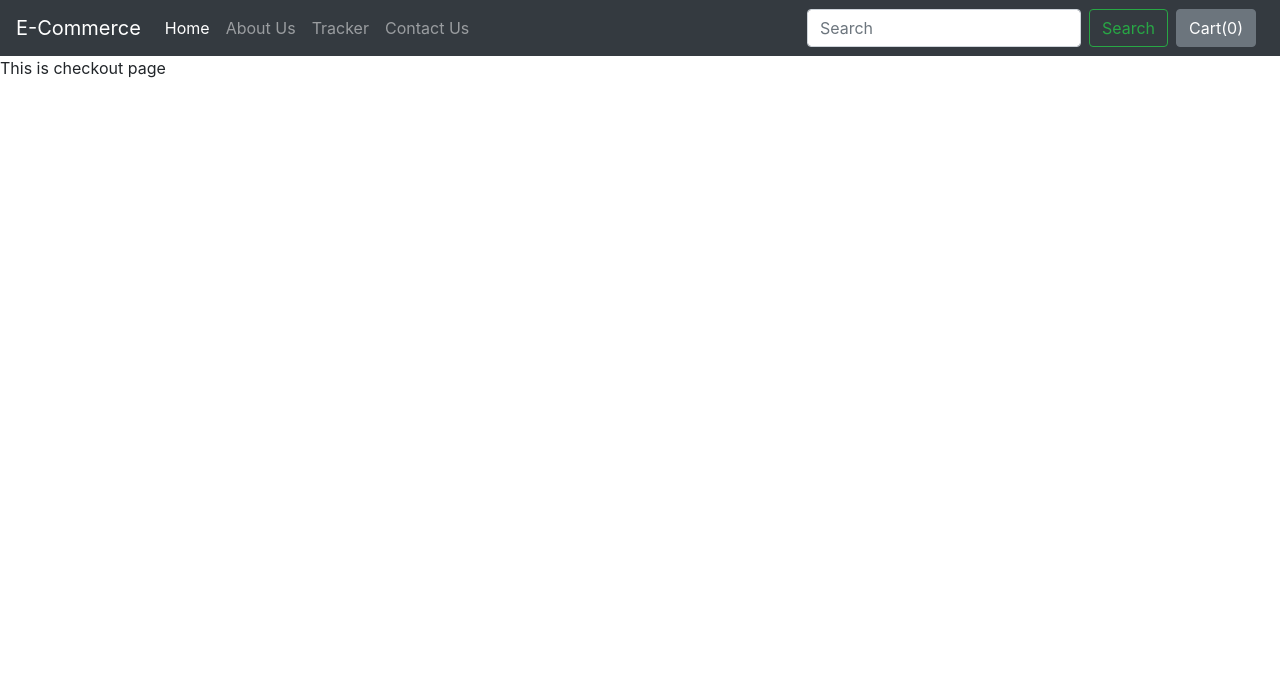
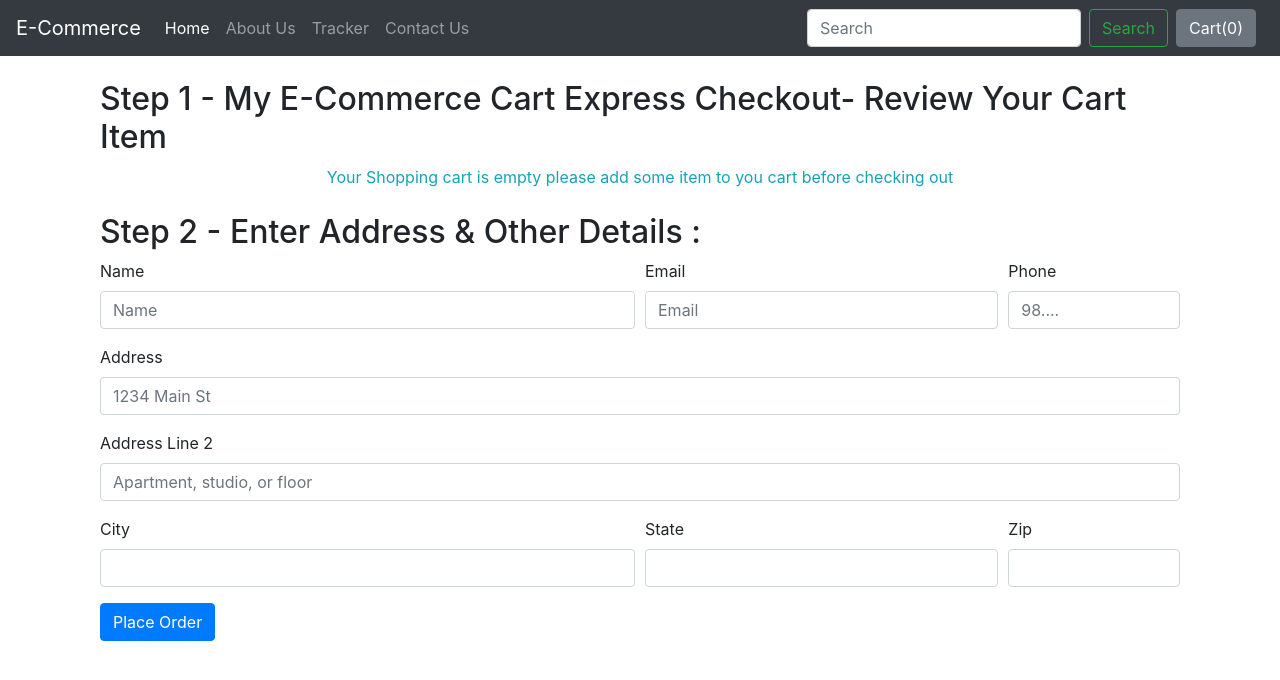
Before and after one commit to Mohammadhussain257/ecommerce, a Django app: page /shop/checkout/ in a window 1280 px wide. Shown: the top 680 px of the page. Run offline with Django 3.2, Linux system fonts and the light colour scheme; some libraries are stand-ins or nearby versions.

Commit message:
adding items to checkout page

```diff
--- a/shop/views.py
+++ b/shop/views.py
@@ -14,7 +14,7 @@ def index(request):
         n = len(prod)
         no_of_slides = n // 4 + ceil((n / 4) - (n // 4))
         all_products.append([prod, range(1, no_of_slides), no_of_slides])
-    context = {'all_products': all_products}
+    context = {'all_products': all_products, 'title': 'My~E-Commerce'}
     return render(request, 'shop/index.html', context)
 
 
@@ -28,7 +28,7 @@ def contact(request):
         email = request.POST.get('email', '')
         phone = request.POST.get('phone', '')
         desc = request.POST.get('desc', '')
-        contact = Contact(name=name, email=email,phone=phone,desc=desc)
+        contact = Contact(name=name, email=email, phone=phone, desc=desc)
         contact.save()
     return render(request, 'shop/contact.html')
 
@@ -44,7 +44,7 @@ def search(request):
 def prodview(request, prod_id):
     # Fetch the product using id
     product = Product.objects.filter(id=prod_id)
-    return render(request, 'shop/productview.html', {'products':product[0]})
+    return render(request, 'shop/productview.html', {'products': product[0]})
 
 
 def checkout(request):
--- a/templates/base.html
+++ b/templates/base.html
@@ -57,14 +57,16 @@
         $('.divpr').on('click', 'button.cart', function(){
         var idstr = this.id.toString();
         if (cart[idstr] != undefined) {
-            cart[idstr] = cart[idstr] + 1;
+            qty = cart[idstr][0]+1;
         } else {
-            cart[idstr] = 1;
+            qty = 1;
+            var name = document.getElementById('name'+idstr).innerHTML;
+            cart[idstr] = [qty, name];
         }
         updateCart(cart);
     });
     //Add Popover to cart
-    $('#popcart').popover();
+    $('#popcart').popover('show');
     updatePopover(cart);
     function updatePopover(cart) {
         var popStr = "";
@@ -73,7 +75,7 @@
         for (var item in cart) {
             popStr = popStr + "<b>" + i + "</b>. ";
             popStr = popStr + document.getElementById('name' + item).innerHTML.slice(0, 19) +
-                "... Qty: " + cart[item] + '<br>';
+                "... Qty: " + cart[item][0] + '<br>';
             i = i + 1;
         }
         popStr = popStr + "</div><a href='{% url "shop:Checkout" %}' class='btn btn-primary' id='checkout'>Checkout</a>" +
@@ -94,10 +96,10 @@
     function updateCart(cart) {
         var sum = 0;
         for (var item in cart) {
-            sum = sum + cart[item];
+            sum = sum + cart[item][0];
             document.getElementById('div' + item).innerHTML = "<button id='minus" + item +
                 "' class='btn btn-primary minus'>-</button> <span id='val" + item + "''>" +
-                cart[item] + "</span> <button id='plus" + item +
+                cart[item][0] + "</span> <button id='plus" + item +
                 "' class='btn btn-primary plus'> + </button>";
         }
         localStorage.setItem('cart', JSON.stringify(cart));
@@ -108,15 +110,15 @@
     // If plus or minus button is clicked, change the cart as well as the display value
     $('.divpr').on("click", "button.minus", function() {
         a = this.id.slice(7, );
-        cart['pr' + a] = cart['pr' + a] - 1;
-        cart['pr' + a] = Math.max(0, cart['pr' + a]);
-        document.getElementById('valpr' + a).innerHTML = cart['pr' + a];
+        cart['pr' + a][0] = cart['pr' + a][0] - 1;
+        cart['pr' + a][0] = Math.max(0, cart['pr' + a][0]);
+        document.getElementById('valpr' + a).innerHTML = cart['pr' + a][0];
         updateCart(cart);
     });
     $('.divpr').on("click", "button.plus", function() {
         a = this.id.slice(6, );
-        cart['pr' + a] = cart['pr' + a] + 1;
-        document.getElementById('valpr' + a).innerHTML = cart['pr' + a];
+        cart['pr' + a][0] = cart['pr' + a][0] + 1;
+        document.getElementById('valpr' + a).innerHTML = cart['pr' + a][0];
         updateCart(cart);
     });
     </script>
--- a/templates/shop/checkout.html
+++ b/templates/shop/checkout.html
@@ -1,7 +1,82 @@
 {% extends 'base.html' %}
 {% load bootstrap4 %}
 {% block content %}
-    <p>This is checkout page</p>
+    <div class="container">
+    <div class="col my-4">
+        <h2>Step 1 - My E-Commerce Cart Express Checkout- Review Your Cart Item</h2>
+        <div id="items">
+            <ul class="list-group" id="items"></ul>
+        </div>
+    </div>
+
+    <div class="col my-4">
+        <h2>Step 2 - Enter Address & Other Details :</h2>
+        <form>
+          <div class="form-row">
+              <div class="form-group col-md-6">
+              <label for="inputPassword4">Name</label>
+              <input type="text" class="form-control" id="inputName" placeholder="Name">
+            </div>
+            <div class="form-group col-md-4">
+              <label for="inputEmail4">Email</label>
+              <input type="email" class="form-control" id="inputEmail4" placeholder="Email">
+            </div>
+              <div class="form-group col-md-2">
+              <label for="inputPhone">Phone</label>
+              <input type="number" class="form-control" id="inputPhone" placeholder="98....">
+            </div>
+          </div>
+          <div class="form-group">
+            <label for="inputAddress">Address</label>
+            <input type="text" class="form-control" id="inputAddress" placeholder="1234 Main St">
+          </div>
+          <div class="form-group">
+            <label for="inputAddress2">Address Line 2</label>
+            <input type="text" class="form-control" id="inputAddress2" placeholder="Apartment, studio, or floor">
+          </div>
+          <div class="form-row">
+            <div class="form-group col-md-6">
+              <label for="inputCity">City</label>
+              <input type="text" class="form-control" id="inputCity">
+            </div>
+            <div class="form-group col-md-4">
+              <label for="inputState">State</label>
+              <input type="text" class="form-control" id="inputState">
+            </div>
+            <div class="form-group col-md-2">
+              <label for="inputZip">Zip</label>
+              <input type="text" class="form-control" id="inputZip">
+            </div>
+          </div>
+          <button type="submit" class="btn btn-primary">Place Order</button>
+        </form>
+    </div>
+    </div>
 {% endblock content %}
 {% block js %}
+    <script>
+    var sum = 0;
+        if (localStorage.getItem('cart') == null) {
+        var cart = {};
+    } else {
+        cart = JSON.parse(localStorage.getItem('cart'));
+    }
+    if ($.isEmptyObject(cart)){
+        mystr = `<p class="text-info text-center">Your Shopping cart is empty please add
+            some item to you cart before checking out</p>`
+        $('#items').append(mystr)
+    }else {
+        for (item in cart){
+            let name = cart[item][1];
+            let qty = cart[item][0];
+            mystr = `<li class="list-group-item d-flex justify-content-between align-items-center">
+                ${name}
+                <span class="badge badge-primary badge-pill">${qty}</span>
+              </li>`
+            $('#items').append(mystr);
+            sum = sum + qty
+        }
+    }
+        document.getElementById('cart').innerHTML = sum;
+    </script>
 {% endblock js %}
```
